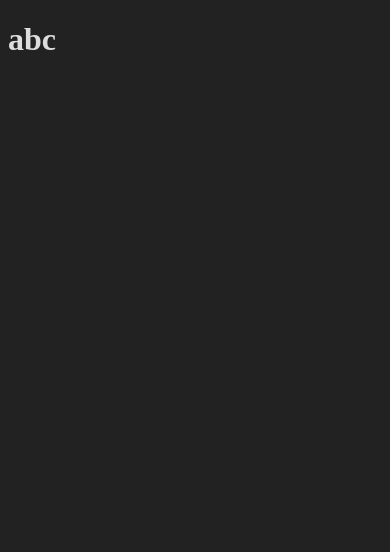
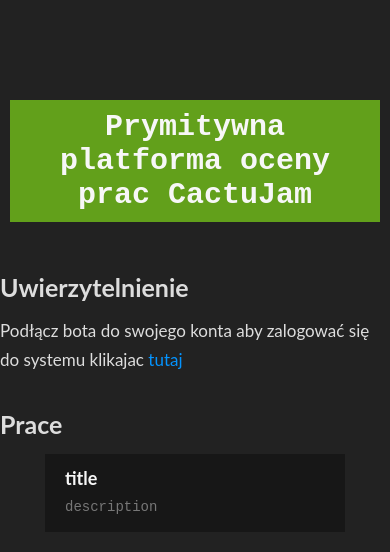
Before and after one commit to Evolveye/Cactu-discord.js, a website with bundled scripts: page uploader/public/index.html in a window 390 px wide. Built offline with nearby package versions, Linux system fonts and the light colour scheme; a web font is replaced by a local one.

Commit message:
Basic public view

```diff
--- a/uploader/app.js
+++ b/uploader/app.js
@@ -4,7 +4,8 @@
 const staticPath = `./public/`
 
 http.createServer( (req, res) => {
-  const staticFilePath = `${staticPath}${req.url == "/" ? `index.html` : req.url}`
+  const urlPath = req.url.split( `?` )[ 0 ]
+  const staticFilePath = `${staticPath}${urlPath == "/" ? `index.html` : urlPath}`
 
   if (!fs.existsSync( staticFilePath )) return res
     .writeHead( 404, { "Content-Type":`text/json` } )
--- /dev/null
+++ b/uploader/public/css/main.css
@@ -0,0 +1,9 @@
+body {
+  background: #222;
+  color: #ddd;
+}
+
+.auth-link-wrapper,
+.auth-user-wrapper {
+  display: none;
+}
--- /dev/null
+++ b/uploader/public/css/sanitize.css
@@ -0,0 +1,281 @@
+@font-face {
+    font-family: Lato;
+    src: url( ../fonts/Lato-Regular.ttf )
+  }
+
+  * {
+    box-sizing: border-box;
+  }
+
+  :root {
+    --dark: #1d1d1d;
+    --dark-grey: #555;
+    --grey: #777;
+    --green: #62a01b;
+    --red: #dd3b29;
+    --blue: #0070ba;
+    --light-blue: #0494ff;
+    --yellow: #d6ba32;
+    --white: #f7f7f7;
+
+    /* --background-color: #f7f7f7;
+    --background-color: #e4edf6; */
+    --background-color: #faf9f9;
+    --aside-color: #ddd;
+    --text-color: #111;
+
+    --separator-light-color: #fff;
+    --separator-dark-color: #ddd;
+  }
+
+  body,
+  body.is-light {
+    /* font-family: TitilliumWeb, Lato; */
+    font-family: Lato, Arial, Helvetica, sans-serif;
+    /* font-family: TitilliumWeb; */
+    background-color: var( --background-color );
+    color: var( --text-color );
+    max-width: 100vw;
+    font-size: 17px;
+    transition: all .2s;
+  }
+  /* body.is-dark {
+    --background-color: #ff00ea;
+    --aside-color: #ddd;
+    --text-color: #111;
+    --separator-light-color: #fff;
+    --separator-dark-color: #ddd;
+  } */
+
+
+  body,
+  ul, ol,
+  div, p,
+  blockquote,
+  h1, h2, h3, h4, h5, h6 {
+    margin: 0;
+  }
+
+  ul, ol {
+    padding: 0;
+  }
+
+  h1, h2, h3, h4, h5, h6 {
+    font-size: inherit;
+  }
+
+  a {
+    color: var( --light-blue );
+    text-decoration: unset;
+    transition: color .2s;
+    border-bottom: 1px dashed transparent;
+
+    --border-color: var( --light-blue )
+  }
+  a.is-not-decorative {
+    color: inherit;
+    border-bottom: unset;
+  }
+  a:not( .is-not-decorative ):hover {
+    border-bottom-color: var( --border-color );
+  }
+
+  button {
+    width: max-content;
+  }
+
+  figure {
+    margin: 20px 40px;
+  }
+  figcaption {
+    font-size: 14px;
+    text-align: center;
+  }
+
+  pre {
+    font-size: 15px;
+    overflow: auto;
+    line-height: 24px;
+  }
+
+  button,
+  input[type="checkbox"], input[type="radio"] {
+    cursor: pointer;
+    border: 1px solid var( --dark );
+  }
+
+  :focus:not( .is-not-focus ) {
+    position: relative;
+    outline: none;
+  }
+  :focus:not( [id*="gatsby"], .is-not-focus )::before {
+    content: "";
+    position: absolute;
+    left: -6px;
+    top: -6px;
+    width: calc( 100% + 10px );
+    height: calc( 100% + 10px );
+    border: 1px dashed var( --blue );
+    border-radius: inherit;
+    z-index: -1;
+  }
+
+  address {
+    font-style: unset;
+  }
+
+
+  /*\
+   *
+   *   Clear tags -- tag:not( [class] )
+   *   Mostly used inside content/post content (html version of markdown)
+   *
+  \*/
+
+
+  .ul, ul:not( [class] ),
+  .ol, ol:not( [class] ) {
+    padding-left: 35px;
+  }
+  p:not( [class] ),
+  .ul, ul:not( [class] ),
+  .ol, ol:not( [class] ) {
+    line-height: 1.7em;
+    margin-bottom: 2em;
+  }
+
+  .h1, h1 {
+    max-width: max-content;
+    margin-bottom: 20px;
+    font-size: 30px;
+    font-weight: bold;
+  }
+  .h2, h2 {
+    margin: 30px 0 15px;
+    font-weight: bold;
+    font-size: 25px;
+  }
+  .h3, h3 {
+    margin: 30px 0 15px;
+    font-size: 20px;
+  }
+  /*
+  .h4, h4:not( [class] ) {}
+  .h5, h5:not( [class] ) {}
+  .h6, h6:not( [class] ) {}
+  */
+
+  li {
+    list-style: none;
+  }
+  li:not( [class] ) {
+    position: relative;
+    margin-bottom: 1em;
+  }
+  li:not( [class] )::before {
+    content: "¤";
+    position: absolute;
+    left: -20px;
+    top: -1px;
+    color: var( --green );
+    font-weight: bold;
+    font-size: 20px;
+  }
+
+  code:not( [class] ) {
+    background-color: var( --aside-color );
+    font-family: monospace;
+    /* color: var( --aside-color ); */
+    padding: 2px 4px;
+  }
+
+  blockquote:not( [class] ) {
+    position: relative;
+    padding: 30px;
+    padding-left: 110px;
+    font-style: italic;
+  }
+  blockquote:not( [class] )::before {
+    content: "❞";
+    position: absolute;
+    left: -30px;
+    top: -60px;
+    font-size: 200px;
+    color: #0001;
+  }
+
+
+  /*\
+   *
+   *   Classes
+   *
+  \*/
+
+
+  .boxed-title,
+  .box, a.box {
+    display: block;
+    width: max-content;
+    max-width: 100%;
+    padding: 10px;
+    background-color: var( --dark-grey );
+    font-family: monospace;
+    text-align: center;
+    color: var( --white );
+  }
+
+  .boxed-title {
+    margin: 100px auto 50px;
+    padding: 10px 100px;
+  }
+  .box.is-red,
+  .boxed-title.is-red {
+    background-color: var( --red );
+  }
+  .box.is-green,
+  .boxed-title.is-green {
+    background-color: var( --green );
+  }
+  .box.is-blue,
+  .boxed-title.is-blue {
+    background-color: var( --blue );
+  }
+
+
+  /*\
+   *
+   *   Media queryies and modificators
+   *
+  \*/
+
+
+  @media (prefers-color-scheme: dark) {
+    body:not( .is-light ) {
+      --background-color: #22222c;
+      --aside-color: #4e4e64;
+      --text-color: #faf9f9;
+
+      --separator-light-color: #343442;
+      --separator-dark-color: #12112b;
+    }
+  }
+
+  body.is-dark {
+    --background-color: #22222c;
+    --aside-color: #2c2c38;
+    --text-color: #faf9f9;
+
+    --separator-light-color: #343442;
+    --separator-dark-color: #12112b;
+  }
+
+
+  @media screen and (max-width: 750px) {
+    .boxed-title,
+    .h1, h1:not( [class] ) {
+      width: 95%;
+    }
+    .boxed-title {
+      padding: 10px;
+    }
+  }
--- /dev/null
+++ b/uploader/public/css/tile.css
@@ -0,0 +1,36 @@
+.tile {
+    display: flex;
+    margin: 10px;
+    padding: 10px;
+    width: max-content;
+    min-width: 300px;
+    background-color: #0005;
+  }
+
+  .tile-icon {
+    width: 50px;
+  }
+
+  .tile-data {
+    display: flex;
+    justify-content: center;
+    flex-direction: column;
+    margin-left: 10px;
+  }
+
+  .tile-title {
+    display: block;
+    width: 100%;
+    margin: 0;
+    font-weight: bold;
+    font-size: 18px;
+    color: var( --white );
+  }
+
+  .tile-description {
+    display: block;
+    width: 100%;
+    font-size: 14px;
+    font-family: monospace;
+    color: var( --grey );
+  }
--- a/uploader/public/index.html
+++ b/uploader/public/index.html
@@ -4,9 +4,40 @@
   <meta charset="UTF-8">
   <meta name="viewport" content="width=device-width, initial-scale=1.0">
   <title>Document</title>
-  <link rel="stylesheet" href="./main.css" />
+  <link rel="stylesheet" href="./css/main.css" />
+  <link rel="stylesheet" href="./css/sanitize.css" />
+  <link rel="stylesheet" href="./css/tile.css" />
+
+  <script type="module" src="./js/main.js"></script>
 </head>
 <body>
-  <h1>abc</h1>
+  <h1 class="boxed-title is-green">Prymitywna platforma oceny prac CactuJam</h1>
+
+  <section class="auth">
+    <h2>Uwierzytelnienie</h2>
+    <div class="auth-link-wrapper">
+      <p>
+        Podłącz bota do swojego konta aby zalogować się do systemu klikajac
+        <a class="auth-link" href="https://discord.com/api/oauth2/authorize?client_id=379234773408677888&redirect_uri=http%3A%2F%2Flocalhost%3A80%2F&response_type=code&scope=identify">tutaj</a>
+      </p>
+    </div>
+    <div class="auth-user-wrapper">
+      Witaj <span class="auth-user-name"></span>
+    </div>
+  </section>
+
+  <section>
+    <h2>Prace</h2>
+    <ul>
+      <li class="tile">
+        <div class="tile-data">
+          <h3 class="tile-title">title</h3>
+          <p class="tile-description">
+            description
+          </p>
+        </div>
+      </li>
+    </ul>
+  </section>
 </body>
 </html>
--- /dev/null
+++ b/uploader/public/js/authorize.js
@@ -0,0 +1,23 @@
+const ui = {
+  authLinkWrapper: document.querySelector( `.auth-link-wrapper` ),
+  authLink: document.querySelector( `.auth-link` ),
+  authUserWrapper: document.querySelector( `.auth-user-wrapper` ),
+  authUserName: document.querySelector( `.auth-user-name` ),
+}
+
+const fragment = new URLSearchParams( location.hash.slice( 1 ) )
+
+if (fragment.has( `access_token` )) {
+  const accessToken = fragment.get( `access_token` )
+  const tokenType = fragment.get( `token_type` )
+
+  fetch( `https://discord.com/api/users/@me`, { headers: {
+    authorization: `${tokenType} ${accessToken}`
+  } } )
+    .then( res => res.json() )
+    .then( response => {
+      const { username, discriminator } = response;
+      ui.authUserName.innerText = `${username}#${discriminator}`;
+    })
+    .catch( console.error );
+} else ui.authLinkWrapper.style.display = `block`
--- /dev/null
+++ b/uploader/public/js/main.js
@@ -0,0 +1 @@
+import "./authorize.js"
--- a/uploader/public/main.css
+++ /dev/null
@@ -1,4 +0,0 @@
-body {
-  background: #222;
-  color: #ddd;
-}
```
